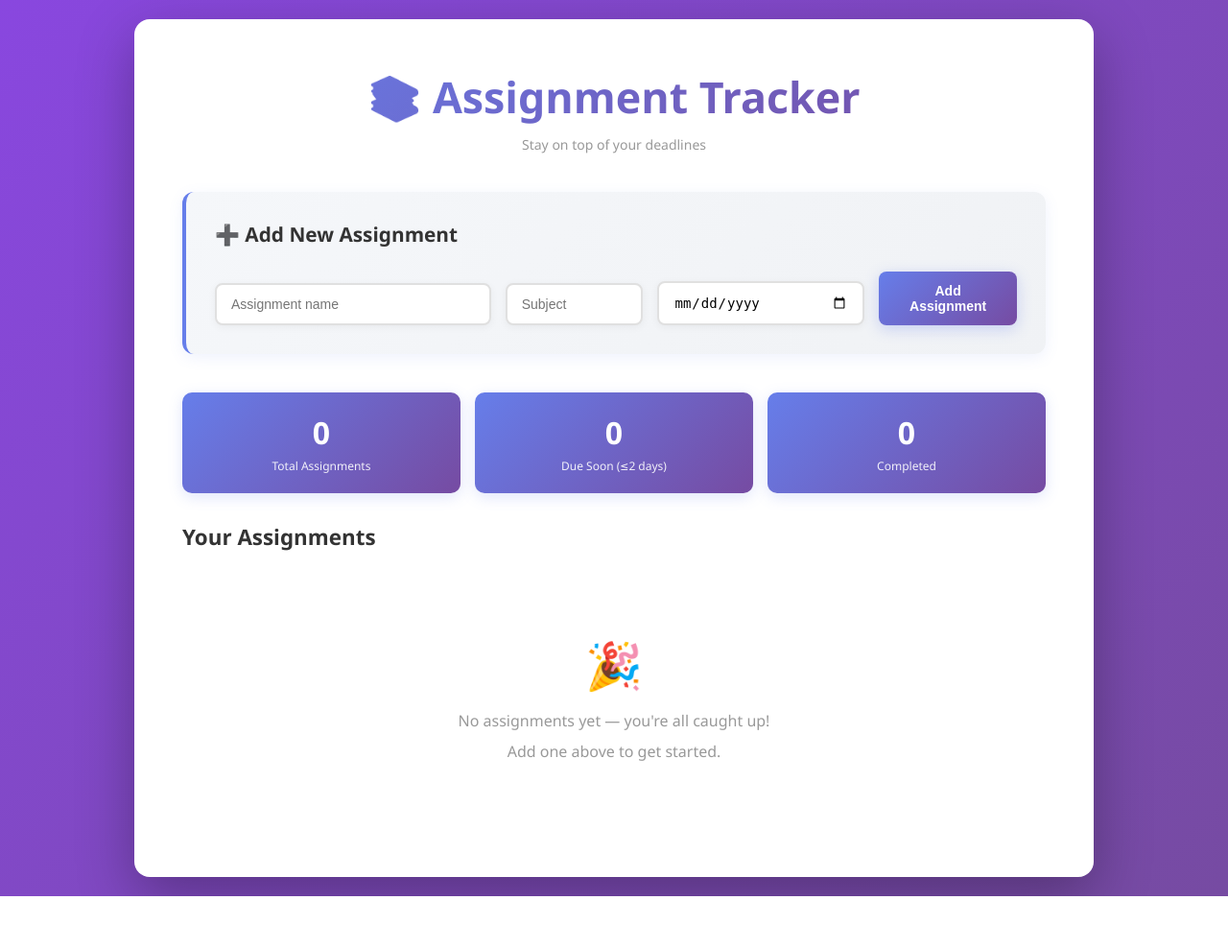
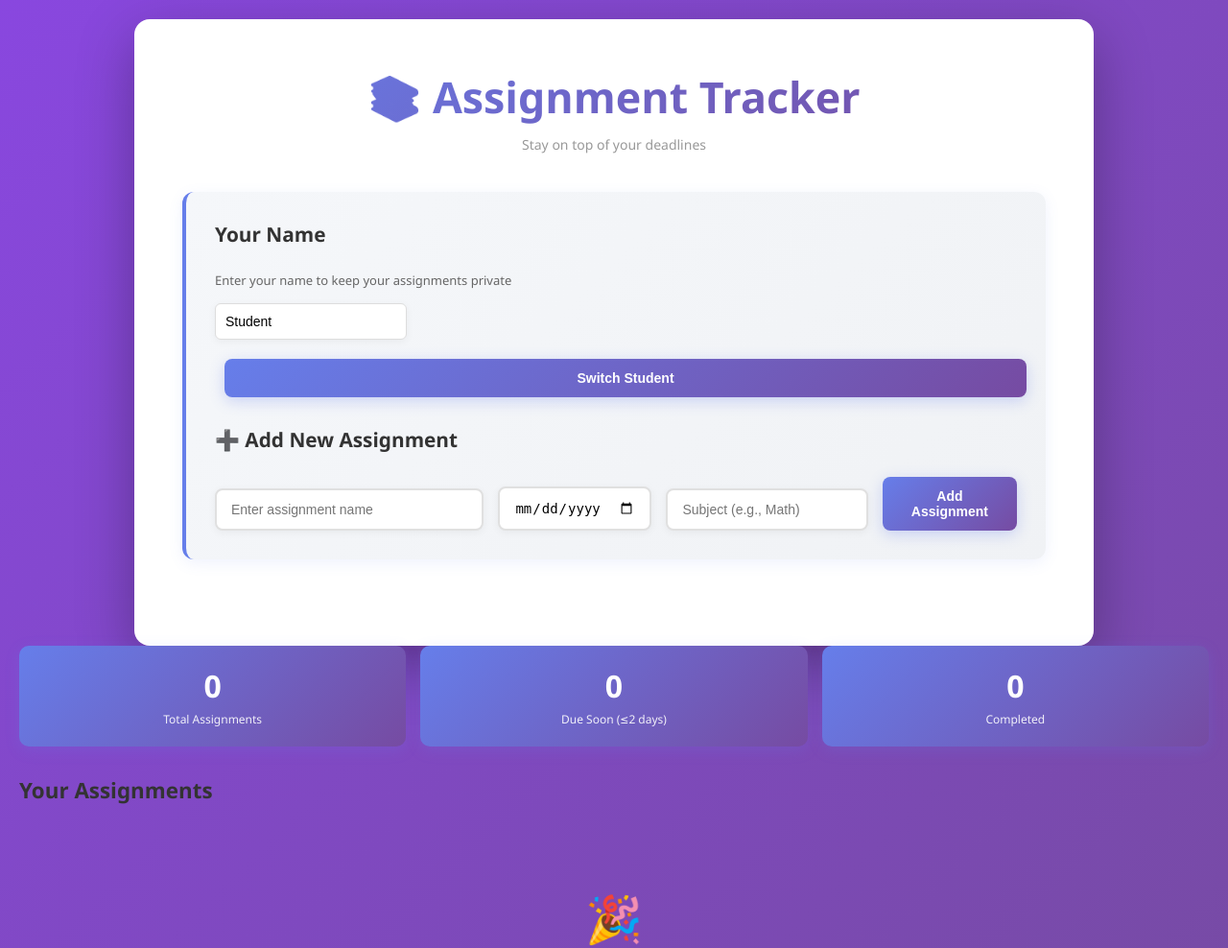
Before and after one commit to Joyalsensei/assignment-tracker, a Flask app: page / in a window 1280 px wide. Shown: the top 988 px of the page at 96% size. Before the commit the page ends 934 px from the top, so only its background shows below. Run offline with Flask 3, Linux system fonts and the light colour scheme; data that the repository does not hold is empty.

Commit message:
Refactor assignment form and add student name input

```diff
--- a/templates/index.html
+++ b/templates/index.html
@@ -263,18 +263,34 @@
         <div class="container">
             <h1>📚 Assignment Tracker</h1>
             <p class="subtitle">Stay on top of your deadlines</p>
+        <div class="form-section">
+    <h2>Your Name</h2>
+    <p style="color: #666; margin-bottom: 15px; font-size: 13px;">Enter your name to keep your assignments private</p>
+    <input type="text" id="studentNameInput" placeholder="Enter your name" value="{{ student_name }}" style="padding: 10px; border: 1px solid #ddd; border-radius: 6px; width: 200px; margin-bottom: 20px;">
+    <button onclick="switchStudent()" style="margin-left: 10px;">Switch Student</button>
 
-            <!-- Add Assignment Form -->
-            <div class="form-section">
-                <h2>➕ Add New Assignment</h2>
-                <form method="POST" action="/">
-                    <div class="form-group">
-                        <input type="text" name="assignment_name" placeholder="Assignment name" required>
-                        <input type="text" name="subject" placeholder="Subject" required>
-                        <input type="date" name="due_date" required>
-                        <button type="submit">Add Assignment</button>
-                    </div>
-                </form>
+    <h2 style="margin-top: 30px;">➕ Add New Assignment</h2>
+    <form method="POST" action="/" class="form-group">
+        <input type="hidden" name="student_name" id="studentNameHidden" value="{{ student_name }}">
+        <input type="text" name="assignment_name" placeholder="Enter assignment name" required>
+        <input type="date" name="due_date" required>
+        <input type="text" name="subject" placeholder="Subject (e.g., Math)" required>
+        <button type="submit">Add Assignment</button>
+    </form>
+</div>
+
+<script>
+function switchStudent() {
+    const name = document.getElementById('studentNameInput').value;
+    if (name.trim()) {
+        window.location.href = '/?student=' + encodeURIComponent(name);
+    }
+}
+
+document.addEventListener('DOMContentLoaded', function() {
+    document.getElementById('studentNameHidden').value = "{{ student_name }}";
+});
+</script>
             </div>
 
             <!-- Stats Cards -->
```
